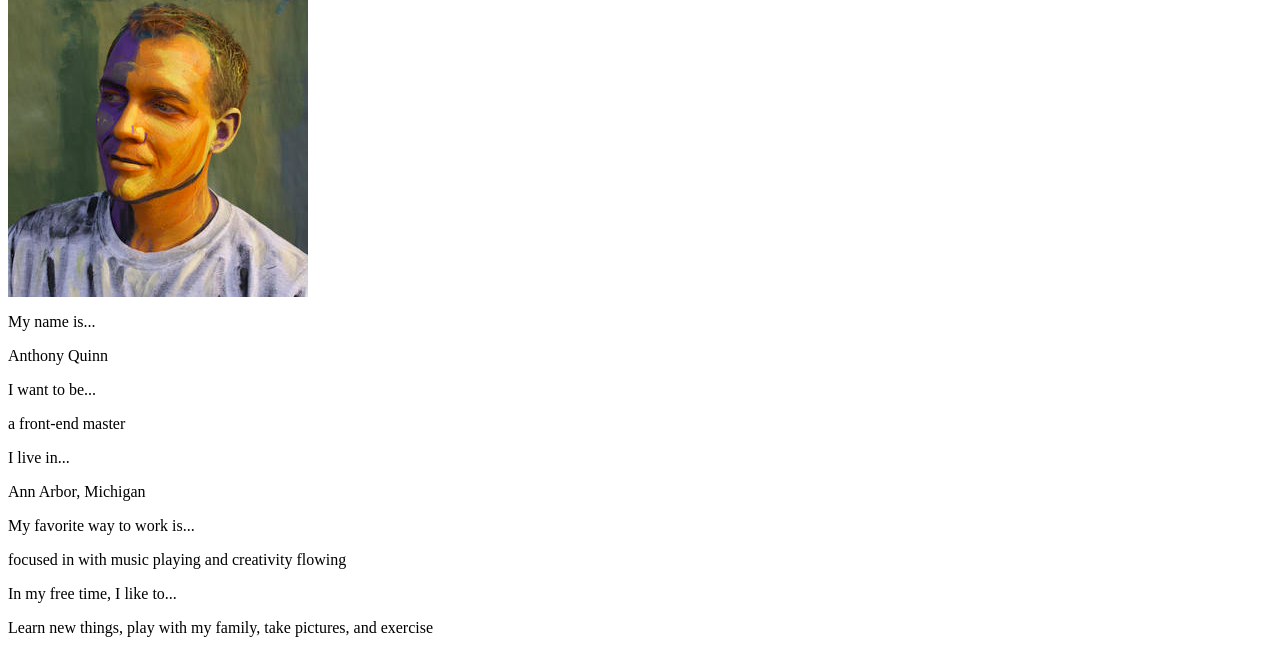
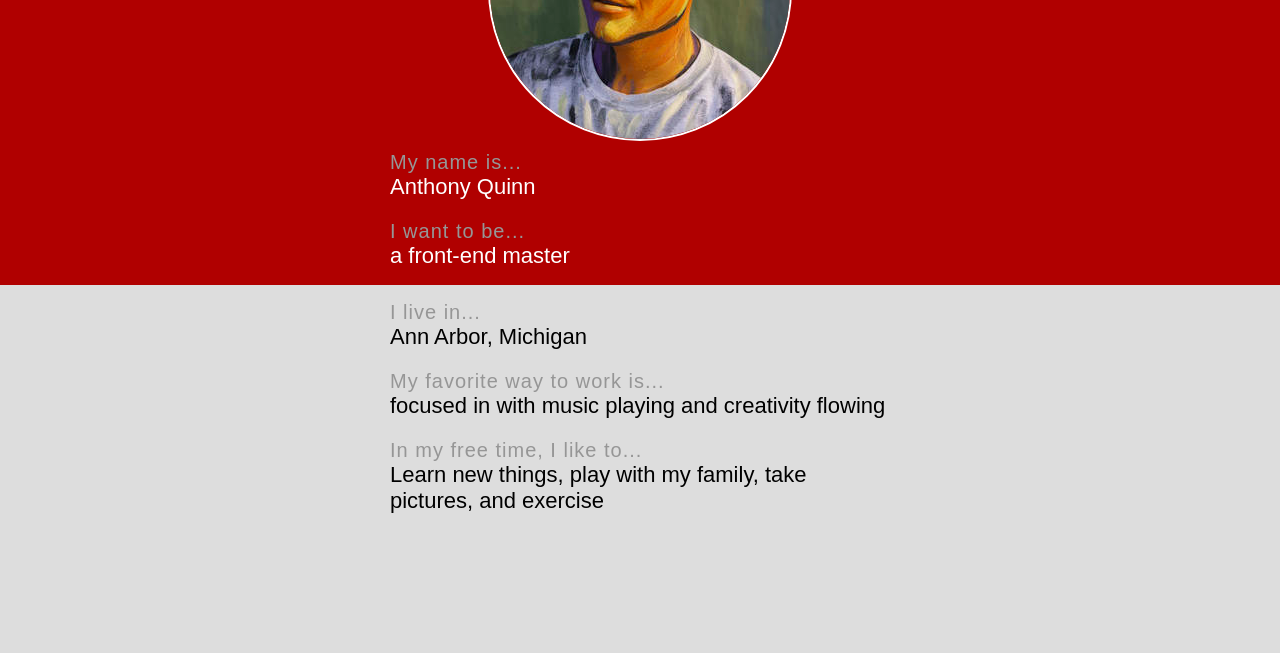
Before and after one commit to aequinn/FEPROJ0-AboutMe, a plain HTML site: page index.html in a window 1280 px wide. Shown: the part 329-982 px from the top of the page. After the commit the page ends 859 px from the top, so only its background shows below. Drawn offline with Linux system fonts and the light colour scheme.

Commit message:
Fix colors to be different. Alma colors

```diff
--- a/index.html
+++ b/index.html
@@ -1,6 +1,7 @@
 <head>
     <meta name="viewport" content="width=device-width, initial-scale=1">
     <link href='http://fonts.googleapis.com/css?family=Source+Sans+Pro:300,400,600,700' rel='stylesheet' type='text/css'>
+    <link rel="stylesheet" href="styles.css">
 </head>
 <body>
     <div class="main">
--- a/styles.css
+++ b/styles.css
@@ -1,6 +1,7 @@
 body {
   font-family: sans-serif;
   margin: 0;
+  background-color: #ddd;
 
 }
 
@@ -66,14 +67,14 @@ img.udacity-logo {
 .hero {
   padding: 1em;
   max-width: 100%;
-  background-color: #294860;
+  background-color: #b00000;
   color: white;
 }
 
 img.my-picture {
   display: block;
   margin: 0 auto 10px;
-  width: 100%;
+  max-width: 100%;
   border: 2px solid white;
   -webkit-border-radius: 50%;
   -moz-border-radius: 50%;
```
